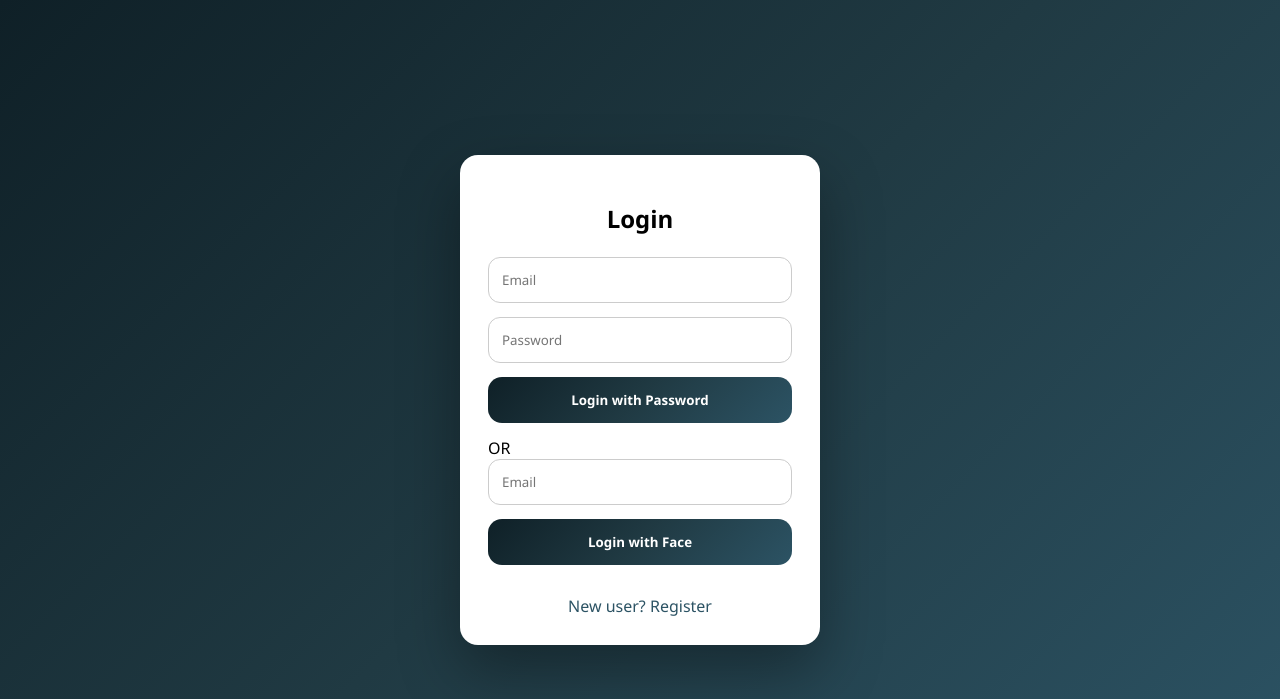
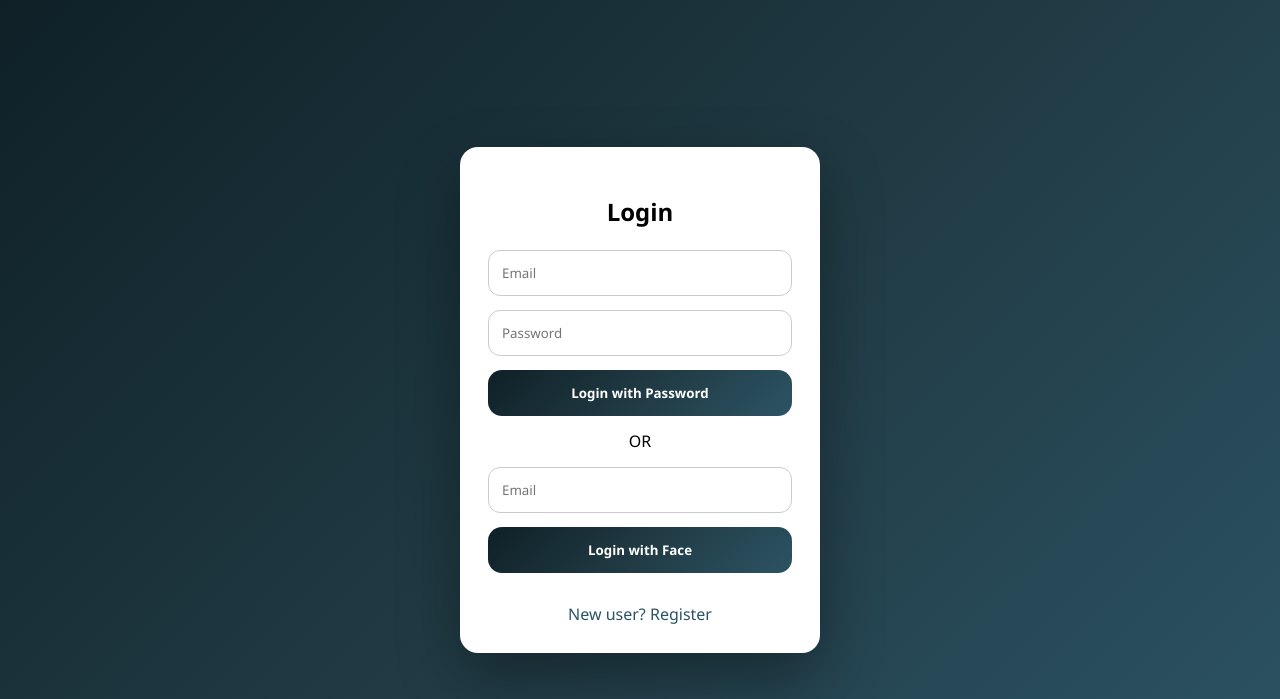
Before and after one commit to AnujBhatia7471/Face-Recognition-Login-System, a Flask app: page / in a window 1280 px wide. Shown: the top 699 px of the page. Run offline with Flask 3, Linux system fonts and the light colour scheme.

Commit message:
Update style.css

```diff
--- a/static/style.css
+++ b/static/style.css
@@ -88,3 +88,8 @@ a {
     object-fit: cover;
   }
 }
+.divider {
+  display: flex;
+  justify-content: center;
+  margin-bottom: 15px;
+}
```
